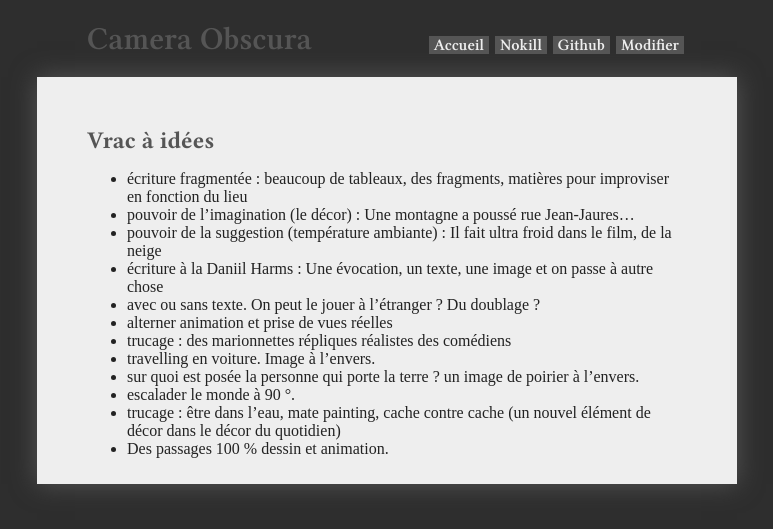
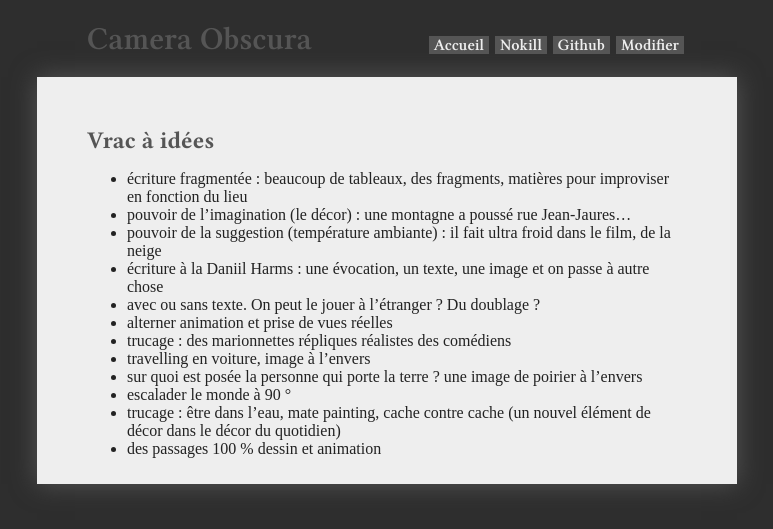
Before and after one commit to virginienokill/camera-obscura, a Jekyll site: the page built from contenu/ecriture/vrac.md, in a window 1280 px wide. Shown: the top 529 px of the page, without its empty margins (253-1026 px from the left). Built offline with Jekyll 4.4.1, drawn with Linux system fonts in a browser that asks for light colours; nearby versions of some CDN libraries; some web fonts are replaced; our own code applies the rules of GitHub Pages for plain Markdown files; a script that is not in the unit is left out; the repository's description, which GitHub fills in, is left out.

Commit message:
Update vrac.md

```diff
--- a/contenu/ecriture/vrac.md
+++ b/contenu/ecriture/vrac.md
@@ -1,14 +1,14 @@
 # Vrac à idées
 
 - écriture fragmentée : beaucoup de tableaux, des fragments, matières pour improviser en fonction du lieu
-- pouvoir de l'imagination (le décor) : Une montagne a poussé rue Jean-Jaures...
-- pouvoir de la suggestion (température ambiante) : Il fait ultra froid dans le film, de la neige
-- écriture à la Daniil Harms : Une évocation, un texte, une image et on passe à autre chose
+- pouvoir de l'imagination (le décor) : une montagne a poussé rue Jean-Jaures...
+- pouvoir de la suggestion (température ambiante) : il fait ultra froid dans le film, de la neige
+- écriture à la Daniil Harms : une évocation, un texte, une image et on passe à autre chose
 - avec ou sans texte. On peut le jouer à l'étranger ? Du doublage ?
 - alterner animation et prise de vues réelles
 - trucage : des marionnettes répliques réalistes des comédiens
-- travelling en voiture. Image à l'envers.
-- sur quoi est posée la personne qui porte la terre ? un image de poirier à l'envers.
-- escalader le monde à 90 °.
+- travelling en voiture, image à l'envers
+- sur quoi est posée la personne qui porte la terre ? une image de poirier à l'envers
+- escalader le monde à 90 °
 - trucage : être dans l'eau, mate painting, cache contre cache (un nouvel élément de décor dans le décor du quotidien)
-- Des passages 100 % dessin et animation.
+- des passages 100 % dessin et animation
```
